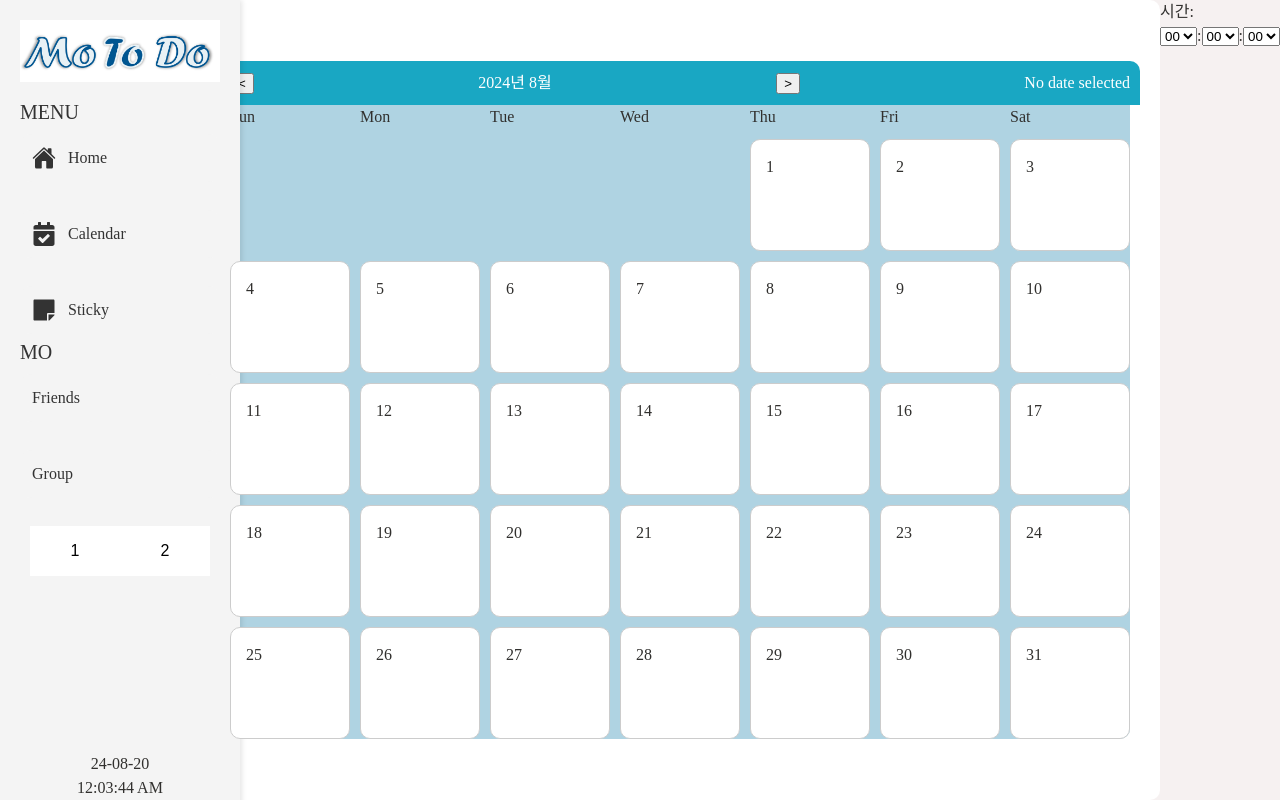
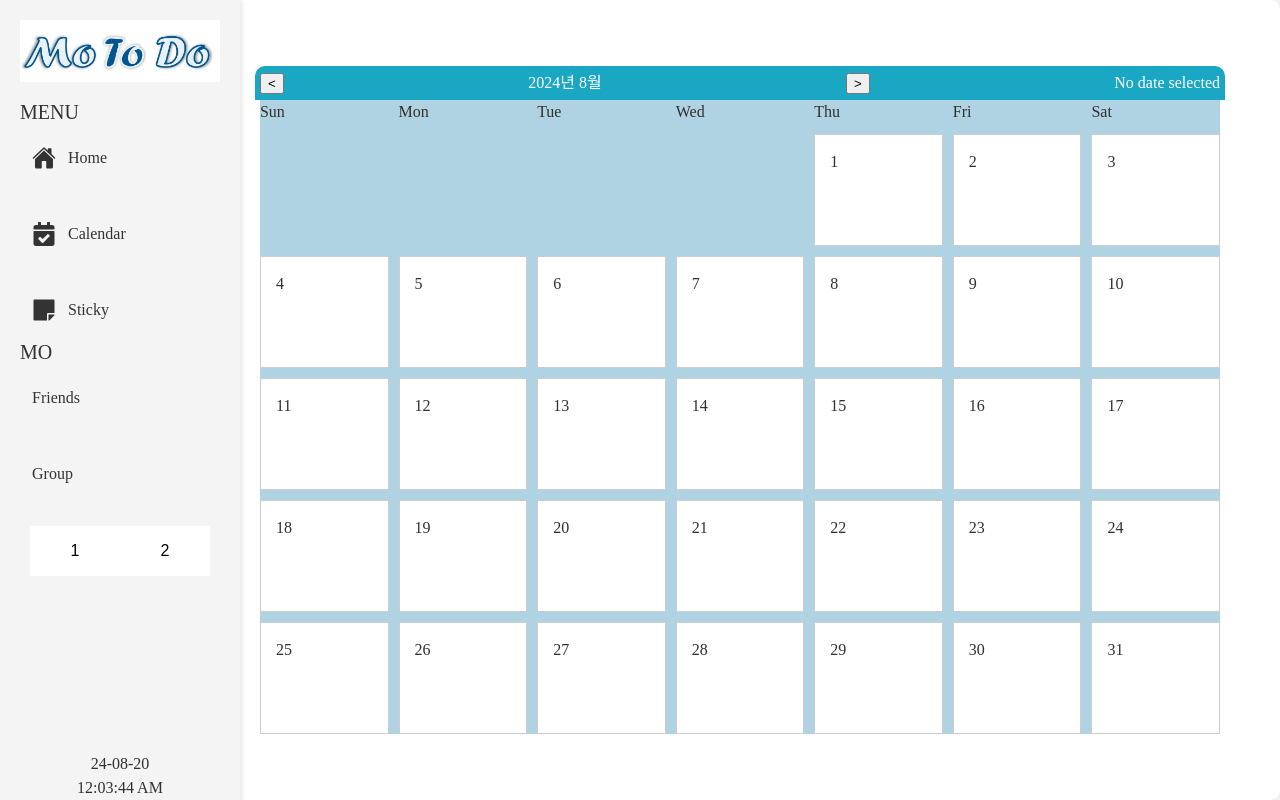
Before and after one commit to KimSnowFlower/MoToDo, a React (Create React App) app in the folder client/: page /calendar in a window 1280 px wide. Built offline with nearby package versions, Linux system fonts and the light colour scheme.

Commit message:
20240909

```diff
--- a/client/src/Components/Calendar/Calendar.jsx
+++ b/client/src/Components/Calendar/Calendar.jsx
@@ -189,34 +189,6 @@ const Calendar = () => {
           {days}
         </div>
       </div>
-        <div className={styles.timeSelectors}>
-          <label>시간: {selectedDate?.toLocaleDateString()}</label>
-          <div>
-            <select value={eventTime.hour} onChange={(e) => handleTimeChange('hour', e.target.value)}>
-              {[...Array(24).keys()].map(hour => (
-                <option key={hour} value={String(hour).padStart(2, '0')}>
-                  {String(hour).padStart(2, '0')}
-                </option>
-              ))}
-            </select>
-            :
-            <select value={eventTime.minute} onChange={(e) => handleTimeChange('minute', e.target.value)}>
-              {[...Array(60).keys()].map(minute => (
-                <option key={minute} value={String(minute).padStart(2, '0')}>
-                  {String(minute).padStart(2, '0')}
-                </option>
-              ))}
-            </select>
-            :
-            <select value={eventTime.second} onChange={(e) => handleTimeChange('second', e.target.value)}>
-              {[...Array(60).keys()].map(second => (
-                <option key={second} value={String(second).padStart(2, '0')}>
-                  {String(second).padStart(2, '0')}
-                </option>
-              ))}
-            </select>
-          </div>
-        </div>
         <Modal isOpen={showModal} onRequestClose={closeModal}>
         <h2>이벤트 상세 정보</h2>
         <input type="text" placeholder="제목" value={eventTitle} onChange={(e) => setEventTitle(e.target.value)} />
--- a/client/src/Components/Calendar/Calendar.module.css
+++ b/client/src/Components/Calendar/Calendar.module.css
@@ -4,19 +4,19 @@
   width: calc(100% - 200px);
   height: 100%;
   margin-left: 200px;
-  background-color: #F6F1F1; /* 전체 배경을 밝은 색상으로 설정 */
+  background-color: #F6F1F1;
 }
 
 .calendarContainer {
-  flex: 2;
+  flex: 1;
   display: flex;
   flex-direction: column;
   align-items: center;
   justify-content: center;
-  padding: 30px; /* 모달로 인해 패딩을 약간 조정 */
-  background-color: #ffffff; /* 캘린더 영역 배경 색상 */
-  border-radius: 10px; /* 컨테이너 모서리를 둥글게 */
-  width: 100%; /* 전체 화면 너비를 사용하도록 변경 */
+  padding: calc(30px + (275 - 200) * (100vw - 854px) / (1920 - 854));
+  background-color: #ffffff;
+  border-radius: 10px;
+  width: 100%;
 }
 
 .calendarHeader {
@@ -24,9 +24,9 @@
   justify-content: space-between;
   align-items: center;
   width: 100%;
-  background-color: #19A7C3; /* 헤더 배경색 설정 */
-  color: #ffffff; /* 헤더 텍스트 색상 */
-  padding: 10px;
+  background-color: #19A7C3;
+  color: #ffffff;
+  padding: 5px;
   border-radius: 10px 10px 0 0;
 }
 
@@ -36,18 +36,17 @@
   gap: 10px;
   width: 100%;
   background-color: #AFD3E2;
-  border-radius: 0 0 10px 10px; /* 그리드 하단 모서리 둥글게 */
+  border-radius: 0 0 10px 10px;
 }
 
 .calendarDay {
   position: relative;
-  padding: 15px; /* 패딩 수정 */
+  padding: 15px;
   border: 1px solid #ccc;
   min-height: 80px;
-  border-radius: 10px; /* 모서리를 둥글게 */
   background-color: #ffffff;
   transition: background-color 0.3s ease, box-shadow 0.3s ease;
-  cursor: pointer; /* 클릭 가능함을 표시 */
+  cursor: pointer;
 }
 
 .calendarDay:hover {
@@ -56,7 +55,7 @@
 }
 
 .eventTitle {
-  font-size: 14px; /* 폰트 크기 일관성 유지 */
+  font-size: 14px;
   margin-top: 4px;
 }
 
@@ -69,14 +68,13 @@
   cursor: pointer;
 }
 
-/* 모달 관련 스타일 */
 .modalOverlay {
   position: fixed;
   top: 0;
   left: 0;
   right: 0;
   bottom: 0;
-  background-color: rgba(0, 0, 0, 0.75); /* 모달 배경 투명도 */
+  background-color: rgba(0, 0, 0, 0.75);
   display: flex;
   justify-content: center;
   align-items: center;
@@ -86,6 +84,6 @@
   background: white;
   padding: 20px;
   border-radius: 10px;
-  width: 50%; /* 모달 크기 */
-  max-width: 500px; /* 최대 모달 너비 */
+  width: 50%;
+  max-width: 500px;
 }
```
